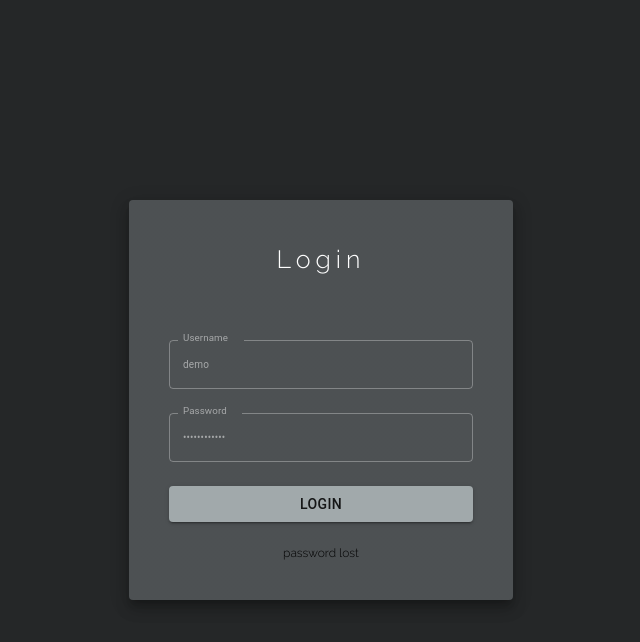
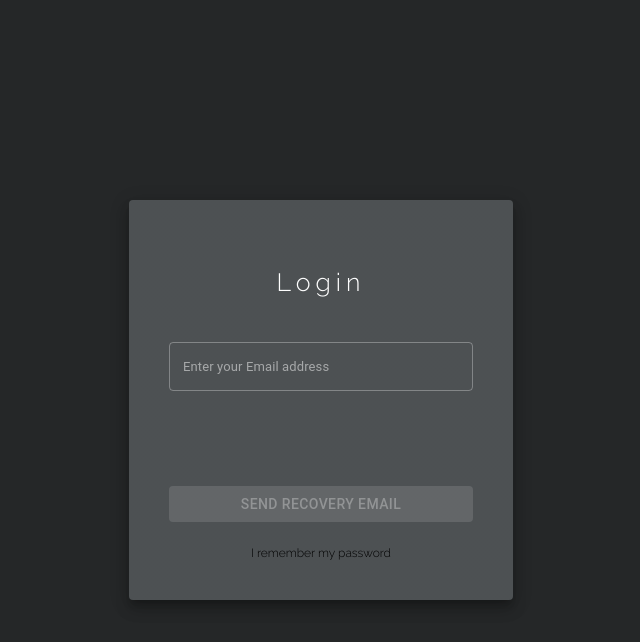
Before and after one commit to TiboPaulJack/Dashboard, a React (Vite) app: page / in a window 1280 px wide. Both pictures are taken after a click on the element "password lost". Shown: the top 642 px of the page, without its empty margins (319-959 px from the left). Built offline with nearby package versions, Linux system fonts and the light colour scheme; no server answers.

Commit message:
Circular loader added to auth component. Added account recovery form

```diff
--- a/src/assets/css/auth.css
+++ b/src/assets/css/auth.css
@@ -14,12 +14,7 @@
     height: 50vh;
 }
 
-.auth_title{
-    letter-spacing: 5px;
-    margin: auto;
-    box-sizing: border-box;
-    padding-top: 20px;
-}
+
 
 .help_lost{
     font-size: 12px;
--- a/src/components/auth/auth.tsx
+++ b/src/components/auth/auth.tsx
@@ -6,8 +6,9 @@ import {Button, TextField} from "@mui/material";
 import Paper from "@mui/material/Paper";
 import {useDispatch, useSelector} from "react-redux";
 import {AppDispatch, RootState} from "../../redux/store";
-import {logIn} from "../../redux/reducers/auth";
+import {logIn, setIsLoading, setIsPasswordLost} from "../../redux/reducers/auth";
 import Typography from "@mui/material/Typography";
+import {CircularProgress} from "@mui/material";
 
 
 interface LoginFormData {
@@ -16,13 +17,16 @@ interface LoginFormData {
 }
 
 
-export default function Auth () : JSX.Element  {
+export default function Auth () {
 
 const dispatch: AppDispatch = useDispatch();
 
 
 const navigate : NavigateFunction = useNavigate();
 const nightMode = useSelector((state: RootState) => state.config.nightMode);
+const isLoading = useSelector((state: RootState) => state.auth.isLoading);
+const isPasswordLost = useSelector((state: RootState) => state.auth.isPasswordLost);
+const [recoverModeUsername, setRecoverModeUsername] = useState('');
 const [formValues, setFormValues] = useState<LoginFormData>({
     username: 'demo',
     password: 'demodemodemo'
@@ -36,10 +40,19 @@ const handleInputChange = (event: React.ChangeEvent<HTMLInputElement>) => {
     })
 }
 
-const handleSubmit = (event: React.MouseEvent<HTMLButtonElement>) => {
-    event.preventDefault();
+const handlePasswordLost = () => {
+    dispatch(setIsPasswordLost(true));
+}
+
+const handleSubmit = () => {
+    dispatch(setIsLoading(true));
+    setTimeout(() => {
+        dispatch(setIsLoading(false));
         dispatch(logIn());
         navigate('/')
+    }, 1000);
+
+
 }
 
 const isFormValid = formValues.username.trim() !== '' && formValues.password.trim() !== '';
@@ -66,7 +79,7 @@ const buttonStyle = {
             <Typography
                 sx={{
                     letterSpacing : '5px',
-                    margin: 'auto',
+                    margin: 'auto auto 0 auto',
                     paddingTop : '20px',
                     color: nightMode ? 'white' : 'black',
                     fontSize: '25px',
@@ -80,6 +93,10 @@ const buttonStyle = {
                 sx={{}}
                 className={"auth_form"}
             >
+                {!isLoading ?
+                    <Stack spacing={2} style={{height:'120px'}}>
+                        {!isPasswordLost ?
+                            <>
                                 <TextField
                                     label="Username"
                                     variant="outlined"
@@ -99,16 +116,62 @@ const buttonStyle = {
                                     onChange={handleInputChange}
                                     fullWidth
                                 />
+                            </>
+                            :
+                            <TextField
+                                label="Enter your Email address"
+                                variant="outlined"
+                                type="text"
+                                disabled={true}
+                                name="username"
+                                sx={{margin: 'auto'}}
+                                value={recoverModeUsername}
+                                onChange={handleInputChange}
+                                fullWidth
+                            />
+                        }
+                    </Stack>
+                    :
+                    <Stack style={{height: '120px'}}>
+                        <CircularProgress style={{margin: 'auto', color: '#ADD0C0'}}/>
+                    </Stack>
+                }
+
+                {!isPasswordLost ?
                     <Button
                         variant="contained"
                         fullWidth
-                    disabled={!isFormValid}
+                        disabled={!isFormValid || isLoading}
                         onClick={handleSubmit}
                         sx={buttonStyle}
                     >
                         Login
                     </Button>
-                <span className={"help_lost"}>password lost</span>
+                    :
+                    <Button
+                        variant="contained"
+                        fullWidth
+                        disabled={true}
+                        sx={buttonStyle}
+                    >
+                        Send recovery email
+                    </Button>
+                }
+
+                {!isPasswordLost ?
+                    <span
+                    className={"help_lost"}
+                    onClick={handlePasswordLost}
+                    >password lost
+                    </span>
+                    :
+                    <span
+                        className={"help_lost"}
+                        onClick={() => dispatch(setIsPasswordLost(false))}
+                    >I remember my password
+                    </span>
+
+                }
             </Stack>
         </Paper>
     </div>
--- a/src/redux/reducers/auth.ts
+++ b/src/redux/reducers/auth.ts
@@ -3,10 +3,14 @@ import { createSlice } from '@reduxjs/toolkit';
 
 export interface AuthState {
     isLogged: boolean;
+    isLoading: boolean;
+    isPasswordLost: boolean;
 }
 
 const initialState: AuthState = {
     isLogged: false,
+    isLoading: false,
+    isPasswordLost: false,
 };
 
 const authSlice = createSlice({
@@ -19,9 +23,23 @@ const authSlice = createSlice({
         logOut(state) {
             state.isLogged = false;
         },
+        setIsLoading(state, action) {
+            state.isLoading = action.payload;
+        },
+        setIsPasswordLost(state, action) {
+            state.isPasswordLost = action.payload;
+        },
+
     },
 });
 
-export const { logIn, logOut } = authSlice.actions;
+export const {
+    logIn,
+    logOut,
+    setIsLoading,
+    setIsPasswordLost,
+
+
+} = authSlice.actions;
 
 export default authSlice.reducer;
```
Lines whose indentation alone changed are shown as unchanged.
